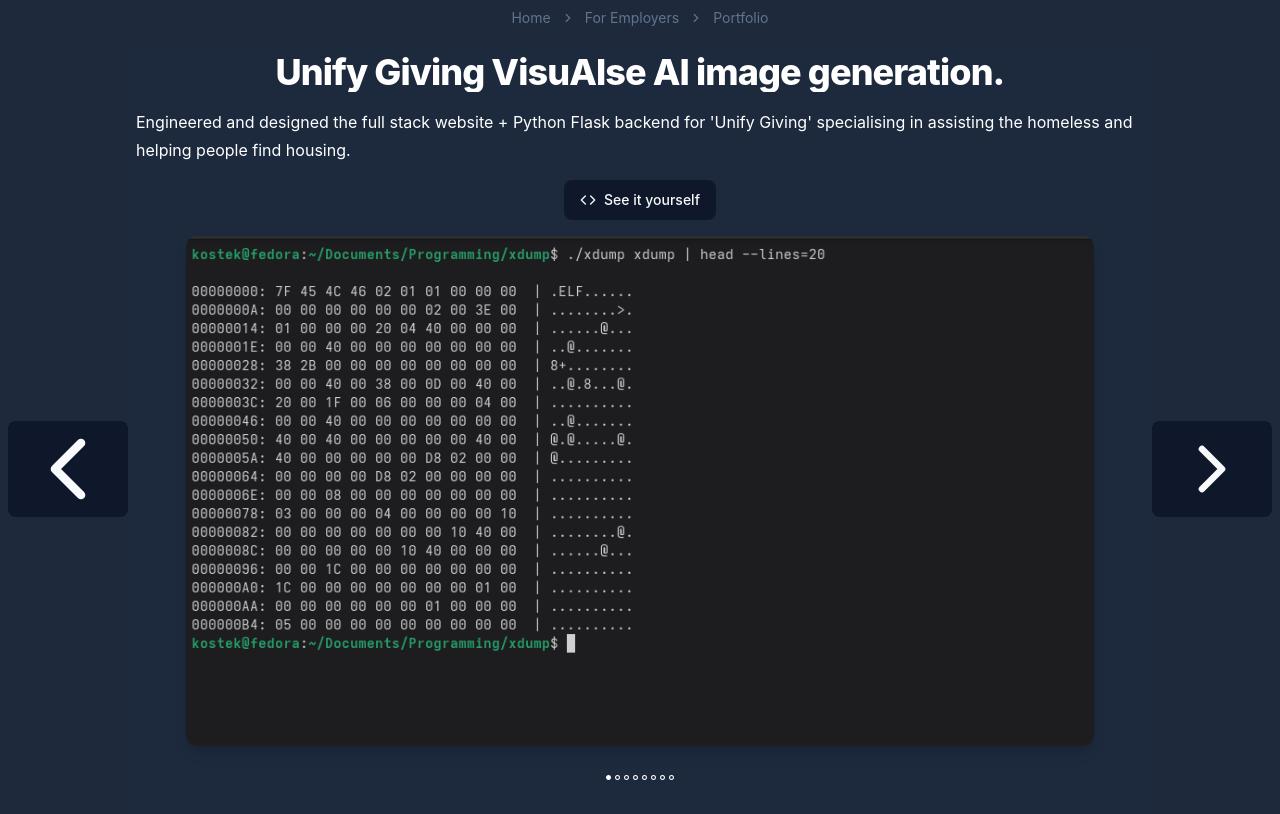
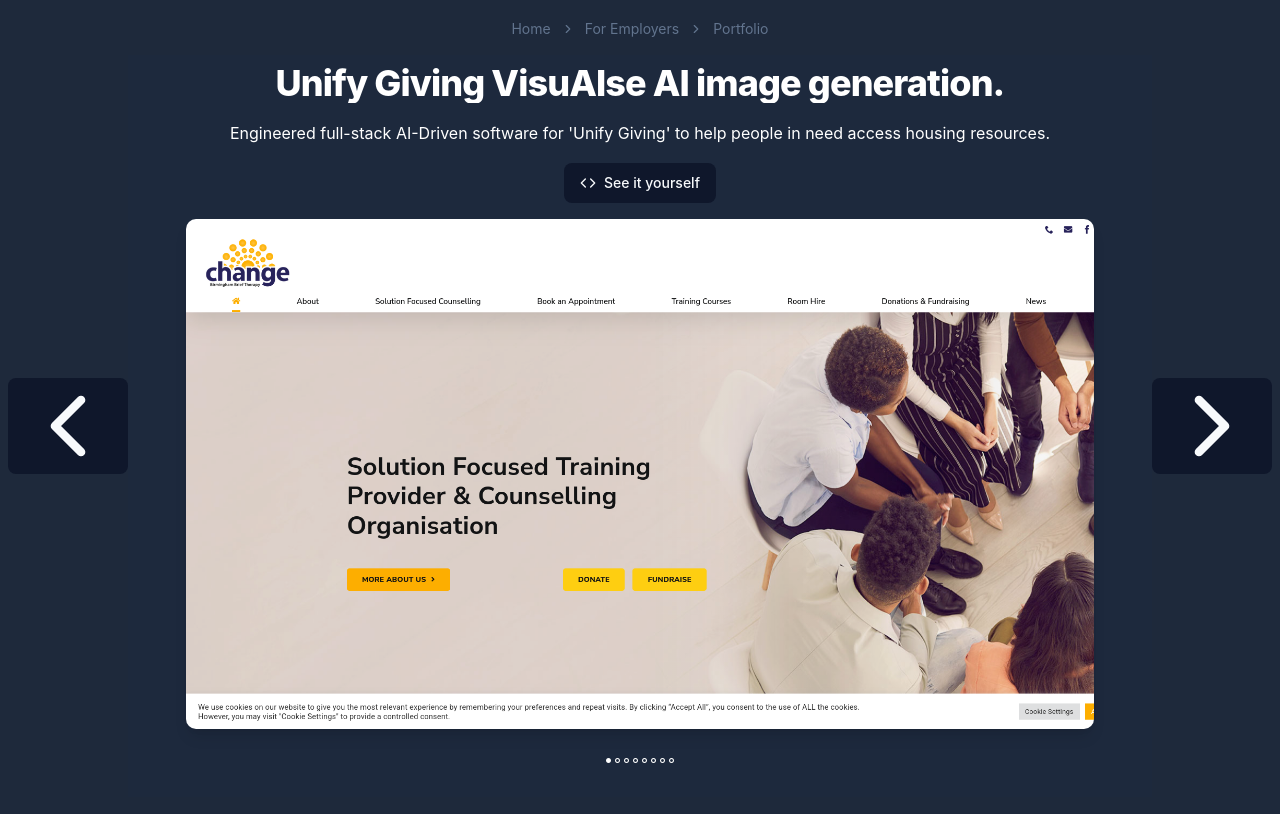
Before and after one commit to K0Stek122/k0stek122.github.io, a React (Vite) app: page /employers/portfolio in a window 1280 px wide. Built offline with nearby package versions, Linux system fonts and the light colour scheme.

Commit message:
fix: fixed missing semicolon

```diff
--- a/src/App.tsx
+++ b/src/App.tsx
@@ -17,4 +17,4 @@
   )
 }
 
-export default App
+export default App;
--- a/src/components/ui/project-card.tsx
+++ b/src/components/ui/project-card.tsx
@@ -5,6 +5,7 @@
 import P from './typographyp';
 
 interface ProjectCardProps {
+    className?: string;
     projectTitle: string;
     projectDescription: string;
     image: string;
@@ -14,6 +15,7 @@
 }
 
 export const ProjectCard: React.FC<ProjectCardProps> = ({
+    className,
     projectTitle,
     projectDescription,
     image,
@@ -26,19 +28,20 @@
         window.open(url, '_blank');
     };
 
-    const buttonStyle = "transition-transform duration-200 hover:scale-110 mb-4 mt-0 hover:cursor-pointer";
+    const buttonStyle = "transition-transform duration-200 hover:scale-110 mb-4 mt-0 hover:cursor-pointer animate-fadeInUp";
+    const divStyle = "w-90/100 flex bg-slate-800 flex-col justify-center items-center p-2 h-full"
 
     return (
         <div
-            className="flex bg-slate-800 flex-col justify-center items-center p-2 animate-fadeInUp h-full overflow-hidden"
+            className={`${divStyle} ${className}`}
         >
-            <H1 className="line-clamp-1">{projectTitle}</H1>
-            <P className="line-clamp-2">{projectDescription}</P>
+            <H1 className="line-clamp-1 animate-fadeInUp">{projectTitle}</H1>
+            <P className="line-clamp-1 animate-fadeInUp">{projectDescription}</P>
             <Button className={buttonStyle} size="lg" onClick={() => handleExternalLink(link)}>
                 <CodeIcon data-icon="inline-start" aria-hidden={false} />
                 See it yourself
             </Button>
-            <div className="w-90/100 max-w-90/100 aspect-[16/9] h-auto overflow-hidden rounded-lg shadow-lg max-h-90/100">
+            <div className="w-90/100 max-w-90/100 aspect-[16/9] h-auto rounded-lg shadow-lg max-h-90/100 animate-fadeInUp">
                 <img src={image} className="rounded-lg h-full w-full object-cover"></img>
             </div>
             <P>
--- a/src/index.css
+++ b/src/index.css
@@ -125,3 +125,9 @@
     font-family: "Inter", "system-ui", "sans-serif";
   }
 }
+
+@layer utilities {
+  .no-scrollbar {
+    @apply [scrollbar-width:none] [&::-webkit-scrollbar]:hidden;
+  }
+}
--- a/src/pages/portfolio.tsx
+++ b/src/pages/portfolio.tsx
@@ -12,82 +12,82 @@
 
 export default function PortfolioPage() {
 
-    const [currentProject, setCurrentProject] = useState(0);
+    const [currentProjectPointer, setCurrentProjectPointer] = useState(0);
 
     //TODO Images
     const projects = [
         {
             title: "Unify Giving VisuAIse AI image generation.",
             description:
-                "Engineered and designed the full stack website + Python Flask backend for 'Unify Giving' specialising in assisting the homeless and helping people find housing.",
-            image: xdumpImage,
+                "Engineered full-stack AI-Driven software for 'Unify Giving' to help people in need access housing resources.",
+            image: cbImage,
             link: "https://unifygiving.com/",
         },
         {
             title: "Change Birmingham Page + Database Backend",
             description:
-                "Engineered the full stack website + database for the charity 'Change Birmingham' specialising in Solution-Focused Therapy and Counselling.",
+                "Engineered full-stack website & database for the charity 'Change Birmingham' aiding staff with data storage & analytics.",
             image: cbImage,
             link: "https://changebrieftherapy.org/"
         },
         {
             title: "Kindle Quote Extractor",
             description:
-                "A Python-based tool designed for readers to extract highlights, notes, and quotes from digital books. WHAT THE FUCK IS HAPPENING HERE???????????????",
+                "Engineered a Python tool for automating quote extraction. Allows for output to JSON and Markdown.",
             image: kindleImage,
             link: "https://github.com/K0Stek122/kindle-extractor"
         },
         {
-            title: "xdump",
+            title: "xdump: Hexdump utility tool",
             description:
-                "The tool reads raw binary data and presents it in a structured hexadecimal format, enabling precise examination of file contents.AAAAAAAAAAAAAAAAAAAAAAAAAAAAAAAA",
-            image: xdumpImage,
+                "Engineered a Pure-C tool for analysing raw binary data of any file.",
+            image: cbImage,
             link: "https://github.com/K0Stek122/xdump"
         },
         {
             title: "Conway's Game of Life",
             description:
-                "The project simulates the evolution of a two-dimensional cellular automaton. It handles state transitions, boundary conditions, and efficient grid updates across successive generations.",
+                "Designed Conway's game of life in Pure-C. Utilises mathematics and computation theory to implement a Pushdown Automaton.",
             image: conwayImage,
             link: "https://github.com/K0Stek122/c-conway-game-of-life"
         },
         {
             title: "CastHud: C++ GUI overlay tool",
             description:
-                "designed to let the user designed whatever they need on top of another application. Targeted towards gaming but can be used in any application as long as the system is running windows.",
-            image: xdumpImage,
+                "Designed a GUI overlay tool letting users design any user interface on top of another application.",
+            image: cbImage,
             link: "https://github.com/K0Stek122/CastHud"
         },
         {
-            title: "DLL Injector in RustLang",
+            title: "Library injection utility in Rust",
             description:
-                "A DLL injector that uses Windows libraries to inject DLLs into foreign applications.AAAAAAAAAAAAAAAAAAAAAAAAAAAAAAAAAAAAAAAAAAAAAAAAAAAAAAAAAAAAAAAAAAAAAAAAAAAAAAAAA",
-            image: xdumpImage,
+                "Devised a cutting-edge tool for library injection into other applications.",
+            image: cbImage,
             link: "https://github.com/K0Stek122/Rust-DLL-Injector" // TODO: ADD README TO THAT PROJECT
         },
         {
             title: "File Splitter and Unsplitter.",
             description:
-                "Written in pure C. Intuitive software that allows the user to split files for sharing or easier transfer.AAAAAAAAAAAAAAAAAAAAAAAAAAAAAAAAAAAAAAAAAAAAAAAAAAAAAAAAAAAA",
-            image: xdumpImage,
+                "Engineered in pure C. Intuitive software that allows the user to split files for sharing or easier transfer.",
+            image: cbImage,
             link: "https://github.com/K0Stek122/c-file-splitter"
         },
     ];
 
     const toggleProject = (increment: boolean) => {
         if (!increment) {
-            if (currentProject === 0) return;
-            setCurrentProject(currentProject - 1);
+            if (currentProjectPointer === 0) return;
+            setCurrentProjectPointer(currentProjectPointer - 1);
         } else {
-            if (currentProject === projects.length - 1) return;
-            setCurrentProject(currentProject + 1);
+            if (currentProjectPointer === projects.length - 1) return;
+            setCurrentProjectPointer(currentProjectPointer + 1);
         }
     };
 
-    const project = projects[currentProject];
+    const project = projects[currentProjectPointer];
 
     return (
-        <div className="flex flex-col justify-center items-center overflow-hidden min-h-screen m-2">
+        <div className="flex flex-col justify-center items-center min-h-screen m-2">
             <Breadcrumb className="animate-fadeInUp hover:text-white pb-4">
                 <BreadcrumbList>
                     <BreadcrumbItem>
@@ -104,24 +104,24 @@
                 </BreadcrumbList>
             </Breadcrumb>
 
-            <div className="flex flex-row justify-center items-center overflow-hidden">
-                <div className="flex flex-row justify-center items-center max-w-15/100 h-full">
-                    <LargeButton className="mt-20" onClick={() => toggleProject(false)}>
+            <div className="flex flex-row justify-center items-center">
+                <div className="flex flex-row justify-center items-center max-w-15/100 h-auto">
+                    <LargeButton onClick={() => toggleProject(false)}>
                         <ChevronLeft className="size-26" data-icon="inline-start" aria-hidden={false} />
                     </LargeButton>
                 </div>
                 <ProjectCard
-                    key={currentProject}
+                    key={currentProjectPointer}
                     projectTitle={project.title}
                     projectDescription={project.description}
                     image={project.image}
                     link={project.link}
                     totalIndex={projects.length}
-                    curIndex={currentProject}
+                    curIndex={currentProjectPointer}
                 />
-                <div className="flex flex-row justify-center items-center max-w-15/100 h-full max-w-1/5">
-                    <LargeButton className="mt-20" onClick={() => toggleProject(true)}>
-                        <ChevronRight className="size-20" data-icon="inline-start" aria-hidden={false} />
+                <div className="flex flex-row justify-center items-center max-w-15/100">
+                    <LargeButton className="" onClick={() => toggleProject(true)}>
+                        <ChevronRight className="size-26" data-icon="inline-start" aria-hidden={false} />
                     </LargeButton>
                 </div>
             </div>
```
